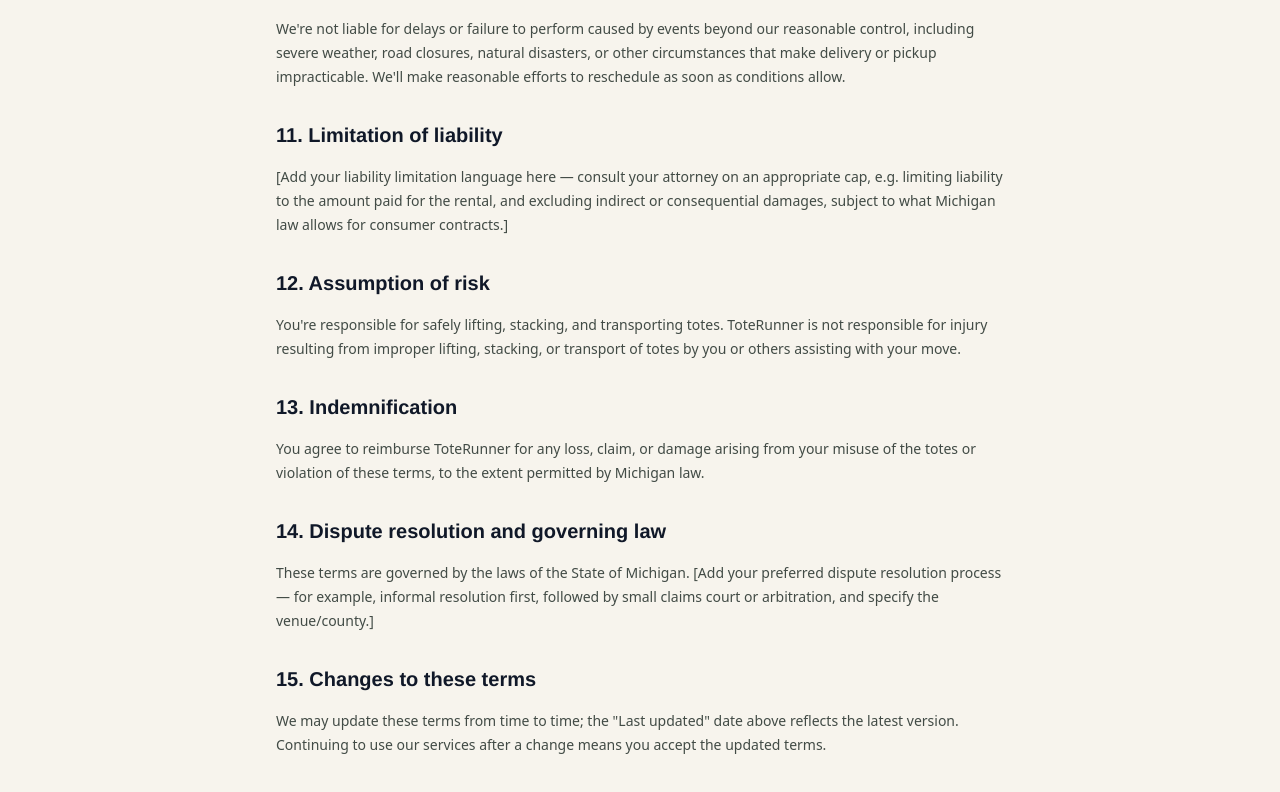
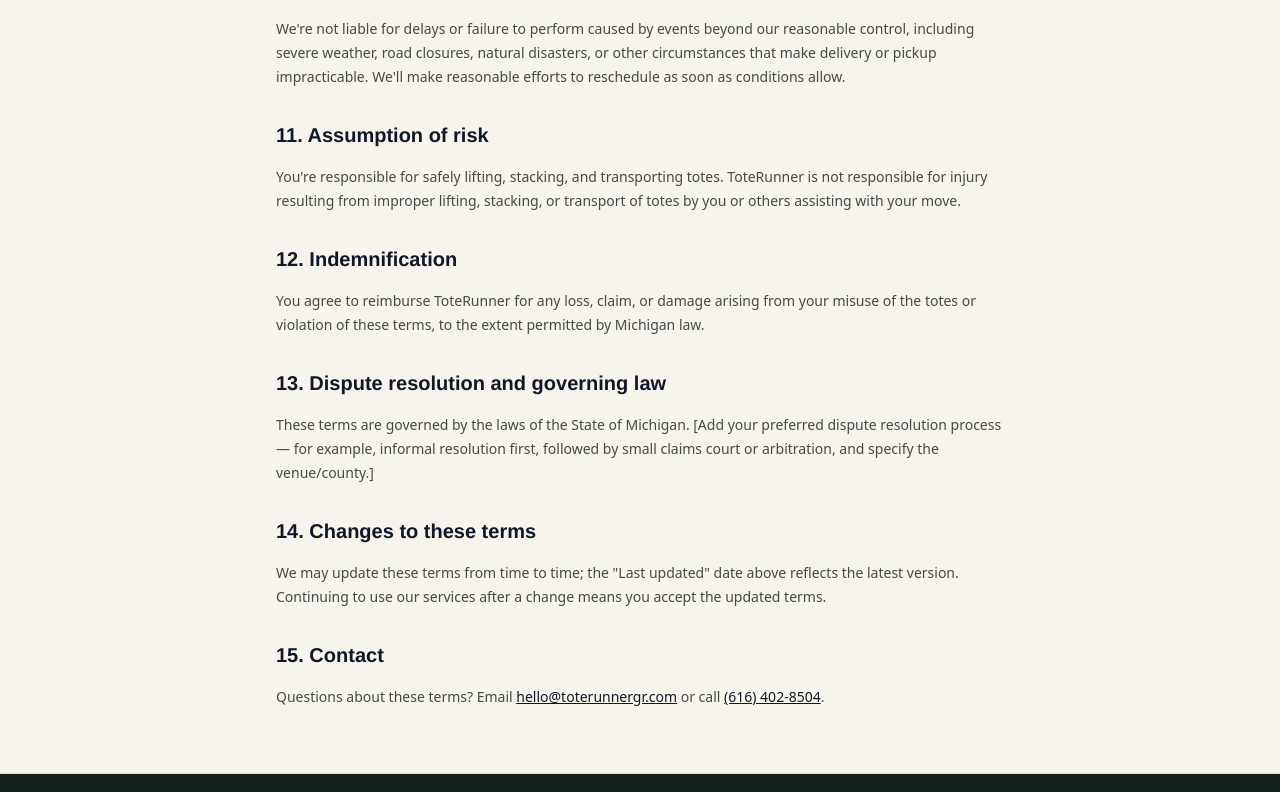
Before and after one commit to mdlandheer-arch/ToteRunner, a Next.js app: page /terms in a window 1280 px wide. Shown: the part 1828-2620 px from the top of the page. Built offline with nearby package versions, Linux system fonts and the light colour scheme.

Commit message:
Terms: hide empty liability section placeholder, renumber
Co-Authored-By: Claude Sonnet 5.5 <noreply@anthropic.com>
Claude-Session: https://claude.ai/code/session_018fPYNL1kFCswLPKf3ckCXK

```diff
--- a/app/terms/page.tsx
+++ b/app/terms/page.tsx
@@ -113,41 +113,34 @@ export default function TermsPage() {
             efforts to reschedule as soon as conditions allow.
           </p>
 
-          <h2>11. Limitation of liability</h2>
-          <p>
-            [Add your liability limitation language here — consult your attorney on an appropriate cap,
-            e.g. limiting liability to the amount paid for the rental, and excluding indirect or
-            consequential damages, subject to what Michigan law allows for consumer contracts.]
-          </p>
-
-          <h2>12. Assumption of risk</h2>
+          <h2>11. Assumption of risk</h2>
           <p>
             You&apos;re responsible for safely lifting, stacking, and transporting totes. {siteConfig.name}{" "}
             is not responsible for injury resulting from improper lifting, stacking, or transport of
             totes by you or others assisting with your move.
           </p>
 
-          <h2>13. Indemnification</h2>
+          <h2>12. Indemnification</h2>
           <p>
             You agree to reimburse {siteConfig.name} for any loss, claim, or damage arising from your
             misuse of the totes or violation of these terms, to the extent permitted by Michigan law.
           </p>
 
-          <h2>14. Dispute resolution and governing law</h2>
+          <h2>13. Dispute resolution and governing law</h2>
           <p>
             These terms are governed by the laws of the State of Michigan. [Add your preferred dispute
             resolution process — for example, informal resolution first, followed by small claims
             court or arbitration, and specify the venue/county.]
           </p>
 
-          <h2>15. Changes to these terms</h2>
+          <h2>14. Changes to these terms</h2>
           <p>
             We may update these terms from time to time; the &quot;Last updated&quot; date above
             reflects the latest version. Continuing to use our services after a change means you
             accept the updated terms.
           </p>
 
-          <h2>16. Contact</h2>
+          <h2>15. Contact</h2>
           <p>
             Questions about these terms? Email{" "}
             <a href={`mailto:${siteConfig.email}`}>{siteConfig.email}</a> or call{" "}
```
